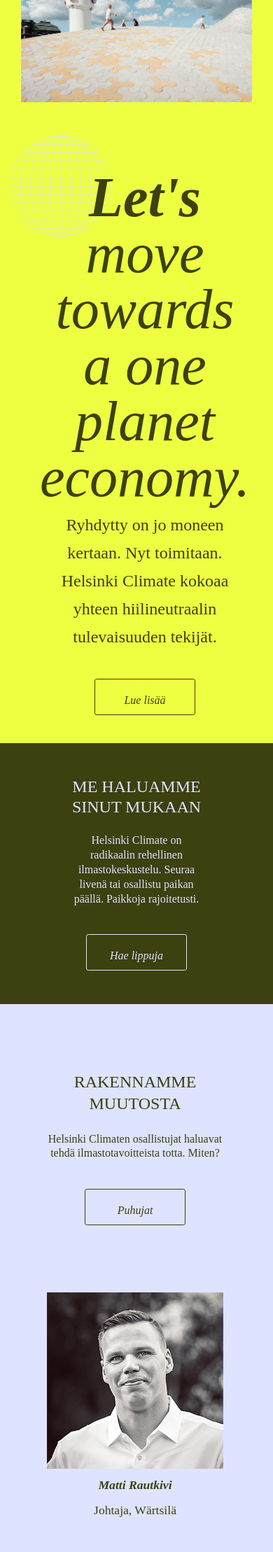
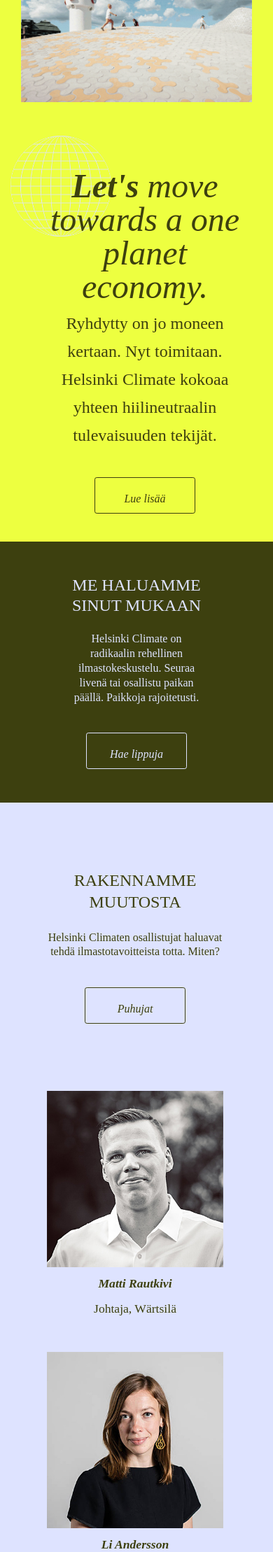
Before and after one commit to ilmastoveivi/helsinkiclimate-v2, a Jekyll site: the page built from index.md, in a window 390 px wide. Shown: the part 513-2731 px from the top of the page at 70% size. Built offline with Jekyll 4.4.1, drawn with Linux system fonts in a browser that asks for light colours; some web fonts are replaced.

Commit message:
Fix font-size intro on mobile devices

```diff
--- a/css/style.scss
+++ b/css/style.scss
@@ -549,6 +549,11 @@
     padding-bottom: 1.5rem;
   }
 
+  #intro .intro-text-header {
+    font-size: 3rem;
+    line-height: 3rem;
+  }
+
   .content-container {
     padding-left: 3.25rem;
     padding-right: 3.5rem;
```
